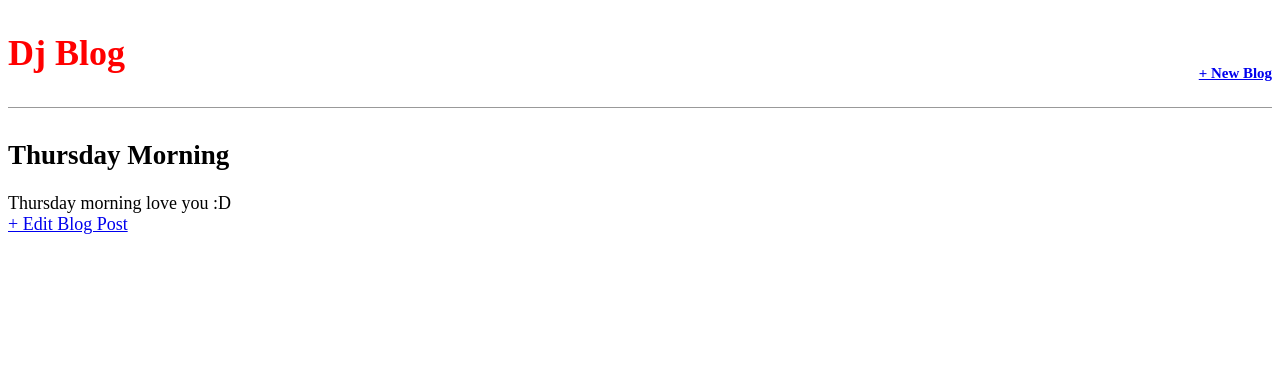
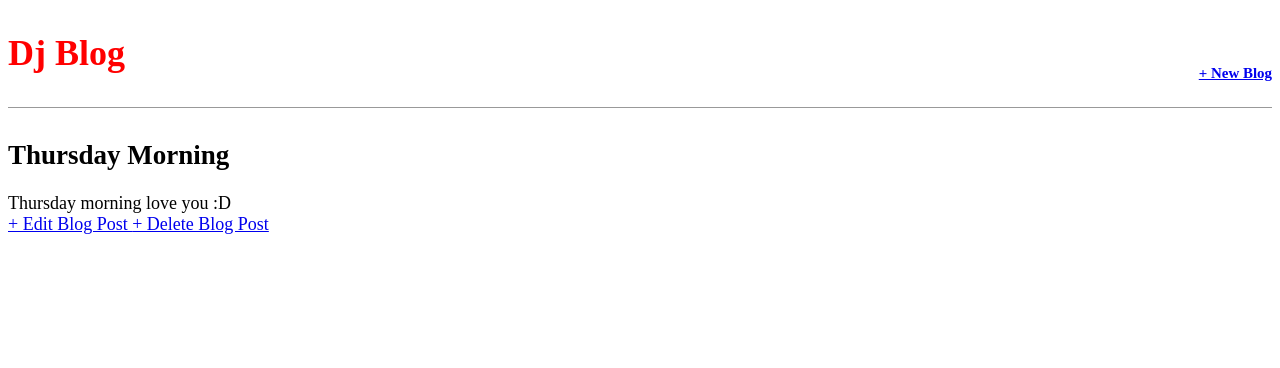
Before and after one commit to sanjiblamichhane/django_CRUD_blog, a Django app: page /post/2/ in a window 1280 px wide. Shown: the top 368 px of the page. Run offline with Django 3.2, Linux system fonts and the light colour scheme; data comes from the database, SQL or seed files in the repository; both versions use the stored data as it was after the commit.

Commit message:
Delete function added

```diff
--- a/blog/urls.py
+++ b/blog/urls.py
@@ -1,9 +1,17 @@
 from django.urls import path
 # we want to display our blogs on home page.
 # So basically, we are importing BlogListView class from views.py of this app to point to the home url
-from .views import BlogListView, BlogDetailView, BlogCreateView, BlogUpdateView #new
+from .views import (
+	 BlogListView,
+	 BlogDetailView,
+	 BlogCreateView,
+	 BlogUpdateView, #new
+	 BlogDeleteView,
+	)
 
 urlpatterns = [
+	path('post/<int:pk>/delete/',
+		BlogDeleteView.as_view(), name='post_delete'),
 	path('post/<int:pk>/edit/',
 		BlogUpdateView.as_view(), name='post_edit'), #new
 	path('post/new/', BlogCreateView.as_view(), name='post_new'), #added by sl
--- a/blog/views.py
+++ b/blog/views.py
@@ -1,5 +1,6 @@
 from django.views.generic import ListView, DetailView #new
-from django.views.generic.edit import CreateView, UpdateView  #added by sl
+from django.views.generic.edit import CreateView, UpdateView, DeleteView  #added by sl
+from django.urls import reverse_lazy
 
 #import Post from models
 from .models import Post
@@ -24,3 +25,8 @@ class BlogUpdateView(UpdateView): #new
 	model = Post
 	template_name = 'post_edit.html'
 	fields = ['title', 'body'] # we're assuming the author is not changing
+
+class BlogDeleteView(DeleteView):
+	model = Post #database model
+	template_name = 'post_delete.html'
+	success_url = reverse_lazy('home') # we used reverse_lazy() as opposed to reverse() becasuse it wont execute the url redirect until out view has finished deleteting the blog post.
--- a/templates/post_detail.html
+++ b/templates/post_detail.html
@@ -7,4 +7,5 @@
 		<p>{{ object.body }}</p>
 	</div>
 	<a href="{% url 'post_edit' indiv_post.pk %}"> + Edit Blog Post </a>
+	<a href="{% url 'post_delete' indiv_post.pk %}"> + Delete Blog Post </a>
 {% endblock content %}
```
Also changed, not shown: templates/post_delete.html (added, +10 -0 lines), db.sqlite3.
